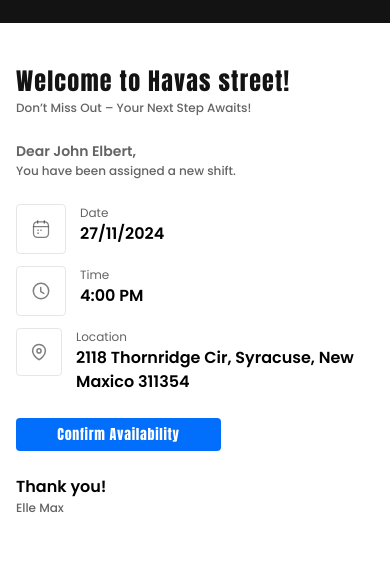
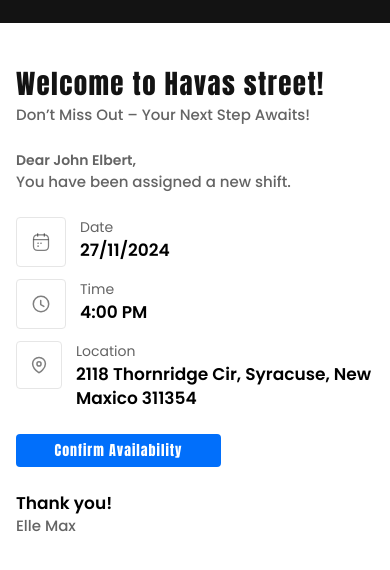
Before and after one commit to dev-vishal-desai1/Havas-tamplate, a plain HTML site: page havas-v2.html in a window 390 px wide. Shown: the part 60-630 px from the top of the page. Drawn offline with Linux system fonts and the light colour scheme.

Commit message:
responsive fonts

```diff
--- a/havas-v2.html
+++ b/havas-v2.html
@@ -68,9 +68,9 @@
         /* Welcome Section */
         .welcome-havas {
             font-family: Anton;
-            font-size: 24px;
+            font-size: 27px;
             font-weight: 400;
-            line-height: 36.13px;
+            line-height: 41px;
             letter-spacing: 0.05em;
             color: #131313;
             padding-top: 40px;
@@ -78,9 +78,9 @@
 
         .dont-p {
             font-family: Poppins;
-            font-size: 12px;
+            font-size: 15px;
             font-weight: 500;
-            line-height: 18px;
+            line-height: 22px;
             color: #646464;
         }
 
@@ -102,15 +102,15 @@
 
         .details-date-all {
             font-family: Poppins;
-            font-size: 12px;
+            font-size: 13px;
             font-weight: 400;
-            line-height: 18px;
+            line-height: 19px;
             color: #646464;
         }
 
         .card-details {
             font-family: Poppins;
-            font-size: 16px;
+            font-size: 17px;
             font-weight: 600;
             line-height: 24px;
         }
@@ -131,7 +131,7 @@
             font-size: 14px;
             font-weight: 400;
             line-height: 21.08px;
-            letter-spacing: 0.05em;
+            letter-spacing: 0.07em;
             padding: 6px;
             border-radius: 4px;
             border: none;
@@ -146,9 +146,9 @@
 
         .date {
             font-family: Poppins;
-            font-size: 12px;
+            font-size: 14px;
             font-weight: 400;
-            line-height: 18px;
+            line-height: 21px;
             color: #646464;
         }
 
```
Also changed, not shown: havas-v1.html (+6 -6 lines), index.html (+6 -6 lines).
